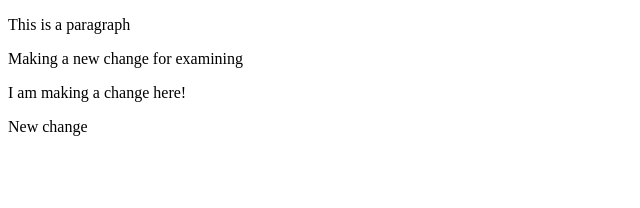
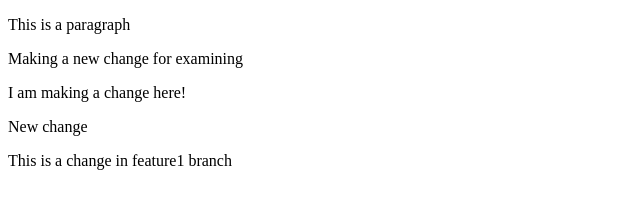
Before and after one commit to nipungrover51-ops/apnacollege-demo1, a plain HTML site: page index.html in a window 1280 px wide. Shown: the whole page, without its empty margins (0-640 px from the left). Drawn offline with Linux system fonts and the light colour scheme.

Commit message:
Change committed

```diff
--- a/index.html
+++ b/index.html
@@ -10,6 +10,7 @@
     <p>Making a new change for examining</p>
     <p>I am making a change here!</p>
     <p>New change</p>
+    <p>This is a change in feature1 branch</p>
 
 </body>
 </html>
```
